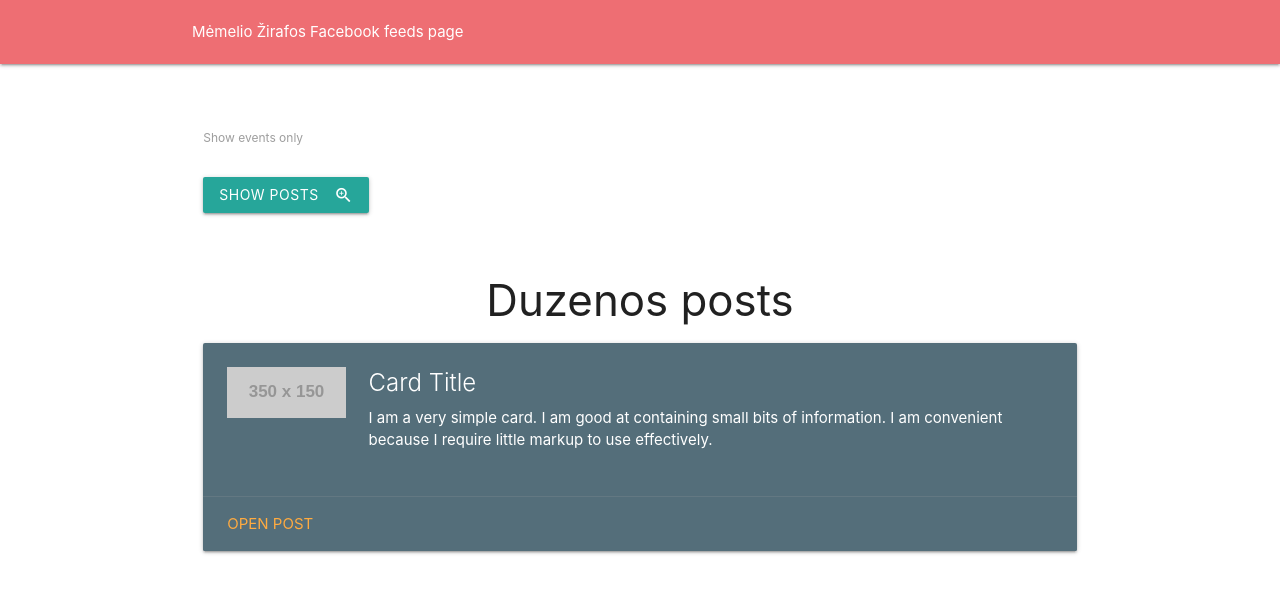
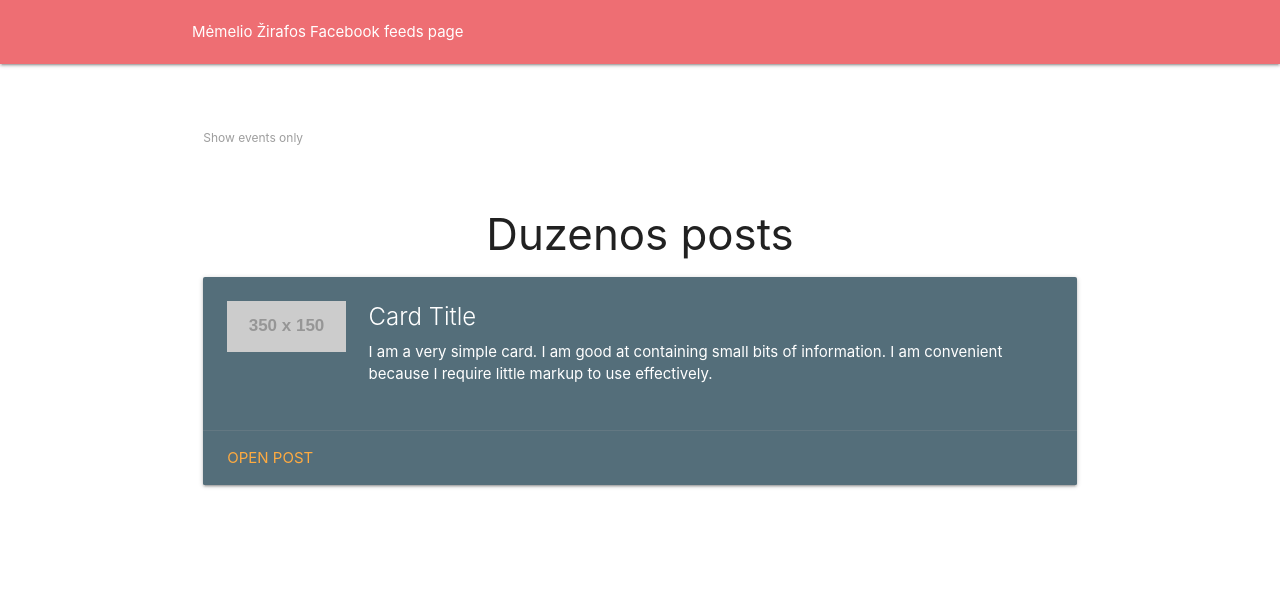
Before and after one commit to rolka/fb, a plain HTML site: page dev/dev.html in a window 1280 px wide. Drawn offline with nearby package versions, Linux system fonts and the light colour scheme; some packages are replaced by stand-ins of ours; placeholder pictures from the web are drawn by us; a script that the page names is missing.

Commit message:
show posts button removed

```diff
--- a/dev/dev.html
+++ b/dev/dev.html
@@ -56,17 +56,7 @@ comment out temporary
                         <input type="checkbox" id="events-only" />
                         <label for="events-only">Show events only</label>
                     </p>
-                </div>
-                <!--end checkbox-->
-
-                <!--show posts button-->
-                <div class="input-field col s12">
-                    <button type="submit"
-                            name="action"
-                            class="btn waves-effect waves-light">
-                        Show posts <i class="material-icons right">zoom_in</i>
-                    </button>
-                </div><!--end show posts button-->
+                </div><!--end checkbox-->
             </form>
         </div>
     </div>
```
